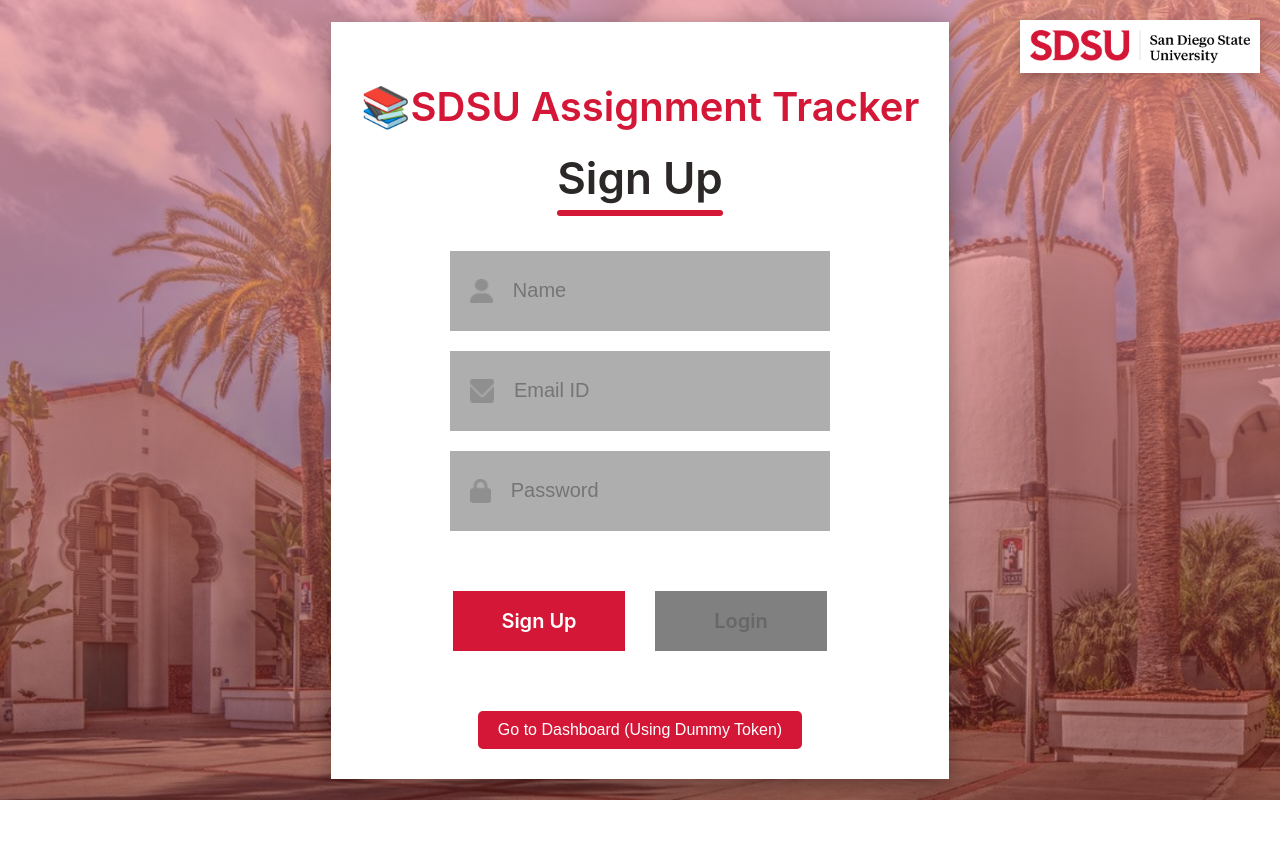
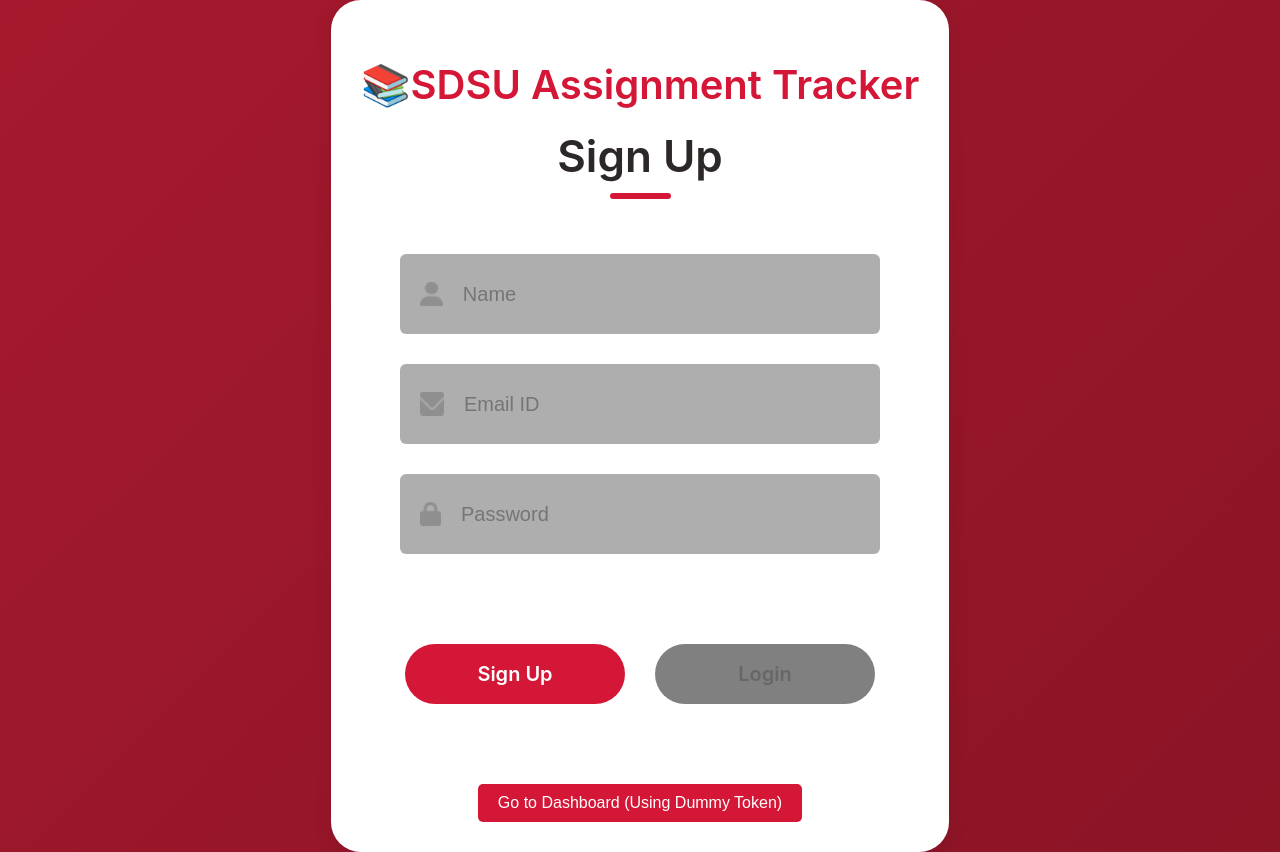
Before and after one commit to kims1998/SDSU-Assignment-Tracker, a React (Create React App) app in the folder frontend/: page / in a window 1280 px wide. Before the commit the page ends 800 px from the top, so only its background shows below. Built offline with nearby package versions, Linux system fonts and the light colour scheme.

Commit message:
Reroll back the loginSignup

```diff
--- a/frontend/src/Components/LoginSignup/LoginSignup.css
+++ b/frontend/src/Components/LoginSignup/LoginSignup.css
@@ -4,12 +4,6 @@
     align-items: center;
     min-height: 100vh;
     margin: 0;
-
-    background-image: linear-gradient(rgba(252, 155, 155, 0.71), rgba(101, 14, 14, 0.53))
-            , url("../Assets/hepner_hall_sdsu_01192023_main.jpg");
-    background-size: cover;
-    background-position: center;
-    background-repeat: no-repeat;
 }
 
 .container{
@@ -17,10 +11,10 @@
     flex-direction: column;
     align-items: center;
     margin: auto;
-    background: #ffffff;
+    background: #fff;
     padding: 30px;
-    border-radius: 0; /* Add this for rounded corners */
-    box-shadow: 0 4px 20px rgba(0, 0, 0, 0.3);
+    border-radius: 30px; /* Add this for rounded corners */
+    box-shadow: 0 4px 20px rgba(0, 0, 0, 0.1);
 }
 
 .header{
@@ -41,32 +35,28 @@
     color: #2d2828;
     font-size: 44px;
     font-weight: 600;
-    display: inline-block;
-    text-align: center;
 }
 
 .underline{
-    width: 100%;
+    width: 61px;
     height: 6px;
     background: #d41736;
     border-radius: 9px;
-
-    margin-top: 5px;
 }
 
 .inputs{
     display: flex;
     flex-direction: column;
-    gap: 20px;
-    margin-top: 35px;
+    gap: 30px;
+    margin-top: 55px;
 }
 
 .input{
     display: flex;
     align-items: center;
     margin: auto;
-    border-radius: 0;
-    width: 380px;
+    border-radius: 6px;
+    width: 480px;
     height: 80px;
     background: #aeaeae;
 }
@@ -84,7 +74,7 @@
     background: transparent;
     font-size: 20px;
     color: #797979;
-    width: 300px;
+    width: 400px;
     height: 50px;
     font-size: 20px;
 }
@@ -106,16 +96,16 @@
 .submit-container{
     display: flex;
     gap: 30px;
-    margin: 40px auto;
+    margin: 60px auto;
 }
 
 .submit{
     display: flex;
     justify-content: center;
     align-items: center;
-    width: 172px;
+    width: 220px;
     height: 60px;
-    border-radius: 0;
+    border-radius: 50px;
     background: #d41736;
     color: #fff;
     font-size: 20px;
@@ -127,22 +117,3 @@
     background: gray;
     color: #676767
 }
-
-.sdsu-logo {
-
-    position: fixed;
-
-    top: 20px;
-    right: 20px;
-
-    width: 220px;
-    height: auto;
-
-    /* The white background on the logo*/
-    background-color: white;
-    padding: 10px;
-    border-radius: 0;
-    box-shadow: 0 4px 10px rgba(0, 0, 0, 0.2);
-
-    z-index: 100;
-}
--- a/frontend/src/Components/LoginSignup/LoginSignup.jsx
+++ b/frontend/src/Components/LoginSignup/LoginSignup.jsx
@@ -4,7 +4,6 @@
 import user_icon from '../Assets/person.png'
 import email_icon from '../Assets/email.png'
 import password_icon from '../Assets/password.png'
-import sdsu_logo from '../Assets/sdsu_primary_logo_rgb_horizontal_full_color.png'
 import { useNavigate } from 'react-router-dom';
 
 import { loginChecks } from '../../services/loginService';
@@ -98,13 +97,10 @@
 
     return (
         <div className='container'>
-        <img src={sdsu_logo} alt="SDSU Logo" className="sdsu-logo" />
             <div className='header'>
                 <div className='text-sdsu'> <span role="img" aria-label="dog">📚</span>SDSU Assignment Tracker</div>
-            <div className='text'> { action }
+                <div className='text'> { action } </div>
                 <div className='underline'></div>
-            </div>
-
             </div>
 
             <div className='inputs'>
```
Lines whose indentation alone changed are shown as unchanged.
